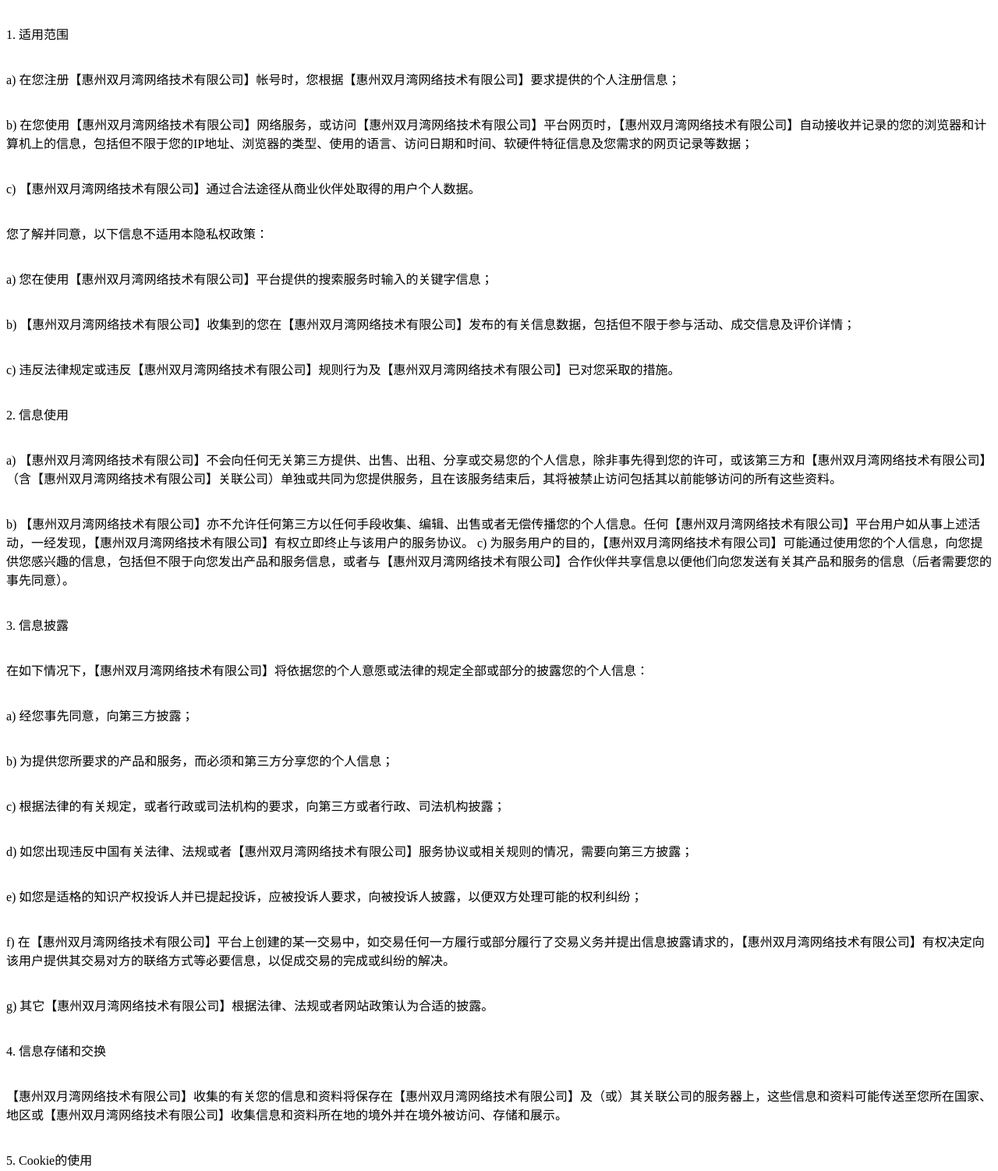
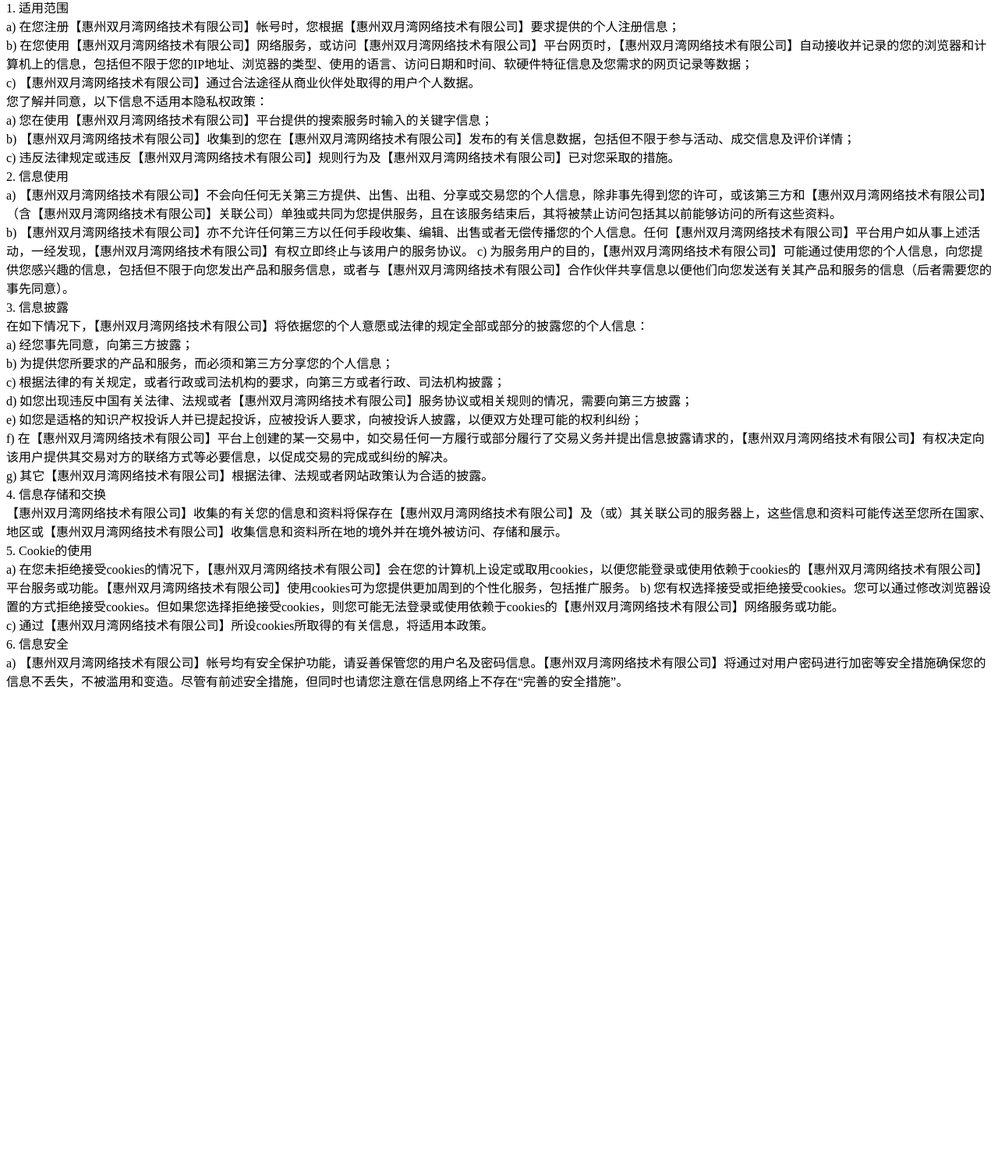
Before and after one commit to test356/jiasuqi, a plain HTML site: page agreement.html in a window 1280 px wide. Shown: the part 181-1683 px from the top of the page at 78% size. After the commit the page ends 1082 px from the top, so only its background shows below. Drawn offline with Linux system fonts and the light colour scheme.

Commit message:
no message

```diff
--- a/agreement.html
+++ b/agreement.html
@@ -10,61 +10,61 @@
 <h3>用户隐私协议</h3>
 <p><br />
 【惠州双月湾网络技术有限公司】尊重并保护所有使用服务用户的个人隐私权。为了给您提供更准确、更有个性化的服务，【惠州双月湾网络技术有限公司】会按照本隐私权政策的规定使用和披露您的个人信息。但【惠州双月湾网络技术有限公司】将以高度的勤勉、审慎义务对待这些信息。除本隐私权政策另有规定外，在未征得您事先许可的情况下，【惠州双月湾网络技术有限公司】不会将这些信息对外披露或向第三方提供。【惠州双月湾网络技术有限公司】会不时更新本隐私权政策。您在同意【惠州双月湾网络技术有限公司】服务使用协议之时，即视为您已经同意本隐私权政策全部内容。本隐私权政策属于【惠州双月湾网络技术有限公司】服务使用协议不可分割的一部分。
-<p><br />
+<br />
 1. 适用范围
-<p><br />
+<br />
 a) 在您注册【惠州双月湾网络技术有限公司】帐号时，您根据【惠州双月湾网络技术有限公司】要求提供的个人注册信息；
-<p><br />
+<br />
 b) 在您使用【惠州双月湾网络技术有限公司】网络服务，或访问【惠州双月湾网络技术有限公司】平台网页时，【惠州双月湾网络技术有限公司】自动接收并记录的您的浏览器和计算机上的信息，包括但不限于您的IP地址、浏览器的类型、使用的语言、访问日期和时间、软硬件特征信息及您需求的网页记录等数据；
-<p><br />
+<br />
 c) 【惠州双月湾网络技术有限公司】通过合法途径从商业伙伴处取得的用户个人数据。
-<p><br />
+<br />
 您了解并同意，以下信息不适用本隐私权政策：
-<p><br />
+<br />
 a) 您在使用【惠州双月湾网络技术有限公司】平台提供的搜索服务时输入的关键字信息；
-<p><br />
+<br />
 b) 【惠州双月湾网络技术有限公司】收集到的您在【惠州双月湾网络技术有限公司】发布的有关信息数据，包括但不限于参与活动、成交信息及评价详情；
-<p><br />
+<br />
 c) 违反法律规定或违反【惠州双月湾网络技术有限公司】规则行为及【惠州双月湾网络技术有限公司】已对您采取的措施。
-<p><br />
+<br />
 2. 信息使用
-<p><br />
+<br />
 a) 【惠州双月湾网络技术有限公司】不会向任何无关第三方提供、出售、出租、分享或交易您的个人信息，除非事先得到您的许可，或该第三方和【惠州双月湾网络技术有限公司】（含【惠州双月湾网络技术有限公司】关联公司）单独或共同为您提供服务，且在该服务结束后，其将被禁止访问包括其以前能够访问的所有这些资料。
-<p><br />
+<br />
 b) 【惠州双月湾网络技术有限公司】亦不允许任何第三方以任何手段收集、编辑、出售或者无偿传播您的个人信息。任何【惠州双月湾网络技术有限公司】平台用户如从事上述活动，一经发现，【惠州双月湾网络技术有限公司】有权立即终止与该用户的服务协议。
 
 c) 为服务用户的目的，【惠州双月湾网络技术有限公司】可能通过使用您的个人信息，向您提供您感兴趣的信息，包括但不限于向您发出产品和服务信息，或者与【惠州双月湾网络技术有限公司】合作伙伴共享信息以便他们向您发送有关其产品和服务的信息（后者需要您的事先同意）。
-<p><br />
+<br />
 3. 信息披露
-<p><br />
+<br />
 在如下情况下，【惠州双月湾网络技术有限公司】将依据您的个人意愿或法律的规定全部或部分的披露您的个人信息：
-<p><br />
+<br />
 a) 经您事先同意，向第三方披露；
-<p><br />
+<br />
 b) 为提供您所要求的产品和服务，而必须和第三方分享您的个人信息；
-<p><br />
+<br />
 c) 根据法律的有关规定，或者行政或司法机构的要求，向第三方或者行政、司法机构披露；
-<p><br />
+<br />
 d) 如您出现违反中国有关法律、法规或者【惠州双月湾网络技术有限公司】服务协议或相关规则的情况，需要向第三方披露；
-<p><br />
+<br />
 e) 如您是适格的知识产权投诉人并已提起投诉，应被投诉人要求，向被投诉人披露，以便双方处理可能的权利纠纷；
-<p><br />
+<br />
 f) 在【惠州双月湾网络技术有限公司】平台上创建的某一交易中，如交易任何一方履行或部分履行了交易义务并提出信息披露请求的，【惠州双月湾网络技术有限公司】有权决定向该用户提供其交易对方的联络方式等必要信息，以促成交易的完成或纠纷的解决。
-<p><br />
+<br />
 g) 其它【惠州双月湾网络技术有限公司】根据法律、法规或者网站政策认为合适的披露。
-<p><br />
+<br />
 4. 信息存储和交换
-<p><br />
+<br />
 【惠州双月湾网络技术有限公司】收集的有关您的信息和资料将保存在【惠州双月湾网络技术有限公司】及（或）其关联公司的服务器上，这些信息和资料可能传送至您所在国家、地区或【惠州双月湾网络技术有限公司】收集信息和资料所在地的境外并在境外被访问、存储和展示。
-<p><br />
+<br />
 5. Cookie的使用
-<p><br />
+<br />
 a) 在您未拒绝接受cookies的情况下，【惠州双月湾网络技术有限公司】会在您的计算机上设定或取用cookies，以便您能登录或使用依赖于cookies的【惠州双月湾网络技术有限公司】平台服务或功能。【惠州双月湾网络技术有限公司】使用cookies可为您提供更加周到的个性化服务，包括推广服务。 b) 您有权选择接受或拒绝接受cookies。您可以通过修改浏览器设置的方式拒绝接受cookies。但如果您选择拒绝接受cookies，则您可能无法登录或使用依赖于cookies的【惠州双月湾网络技术有限公司】网络服务或功能。
-<p><br />
+<br />
 c) 通过【惠州双月湾网络技术有限公司】所设cookies所取得的有关信息，将适用本政策。
-<p><br />
+<br />
 6. 信息安全
-<p><br />
+<br />
 a) 【惠州双月湾网络技术有限公司】帐号均有安全保护功能，请妥善保管您的用户名及密码信息。【惠州双月湾网络技术有限公司】将通过对用户密码进行加密等安全措施确保您的信息不丢失，不被滥用和变造。尽管有前述安全措施，但同时也请您注意在信息网络上不存在“完善的安全措施”。
 </p>
 </body>
```
